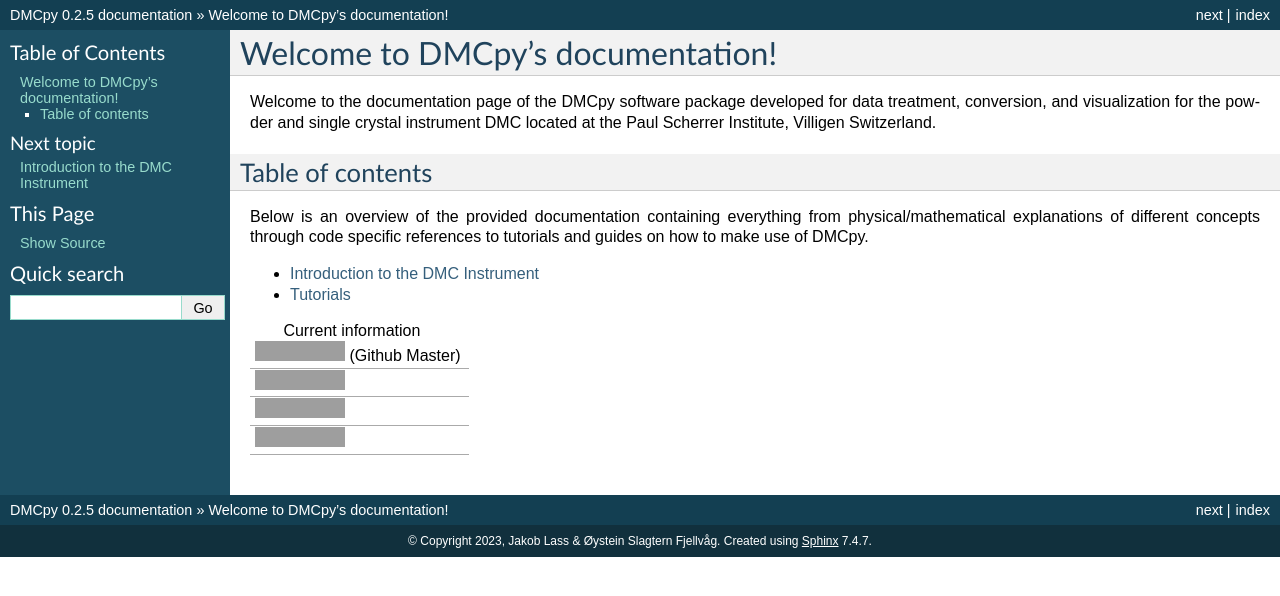
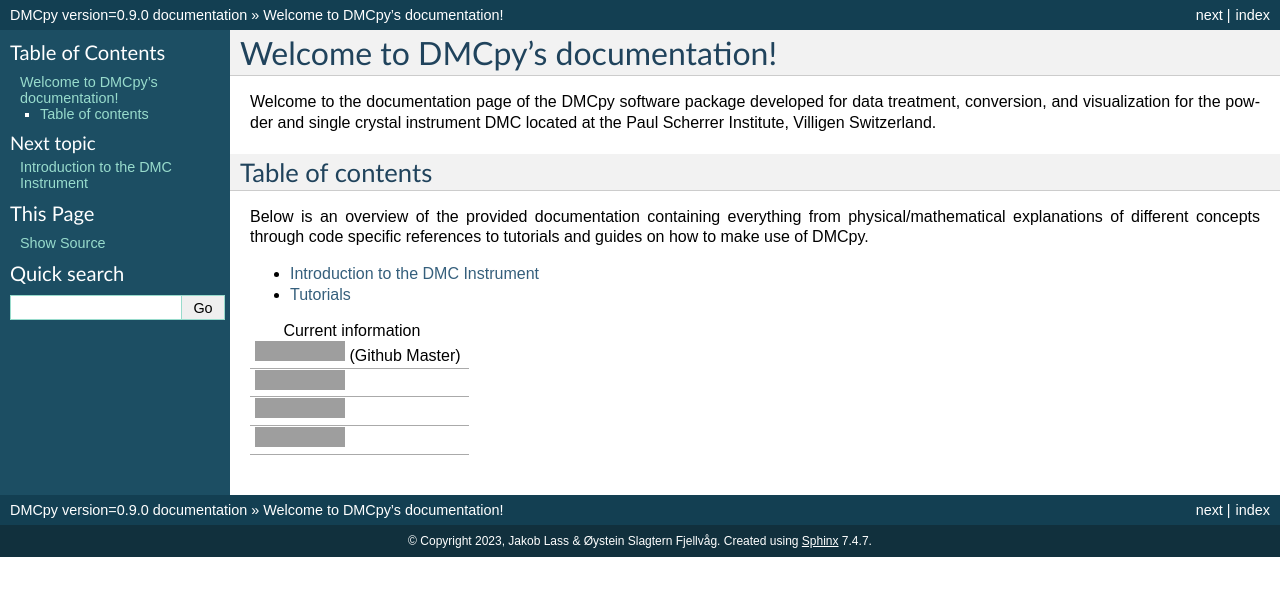
Before and after one commit to oystesf/DMCpy, a Sphinx documentation site: the page built from docs/index.rst, in a window 1280 px wide, cut to the strip 0-596 px from the top of the page. Built offline with Sphinx 7.4.7, drawn with Linux system fonts in a browser that asks for light colours; grey boxes are pictures that could not be loaded.

Commit message:
Update version

```diff
--- a/DMCpy/__init__.py
+++ b/DMCpy/__init__.py
@@ -2,7 +2,7 @@
 sys.path.append('.')
 import pickle,numpy as np
 
-__version__ = '0.2.5'
+__version__ = 'version=0.9.0'
 __author__ = 'Jakob Lass'
 
 # installFolder = os.path.abspath(os.path.split(__file__)[0])
--- a/docs/conf.py
+++ b/docs/conf.py
@@ -30,9 +30,9 @@
 author = u'Jakob Lass'
 
 # The short X.Y version
-version = u'0.2.5'
+version = u'version=0.9.0'
 # The full version, including alpha/beta/rc tags
-release = u'0.2.5'
+release = u'version=0.9.0'
 
 
 
--- a/setup.py
+++ b/setup.py
@@ -16,7 +16,7 @@
 
 setup(
     name='DMCpy',
-    version='0.2.5',
+    version='version=0.9.0',
     description=('Python software packaged designed for reduction of neutron powder diffraction data from DMC at PSI.'),
     long_description=long_description,
     author='Jakob Lass',
```
Also changed, not shown: 1 other file.
